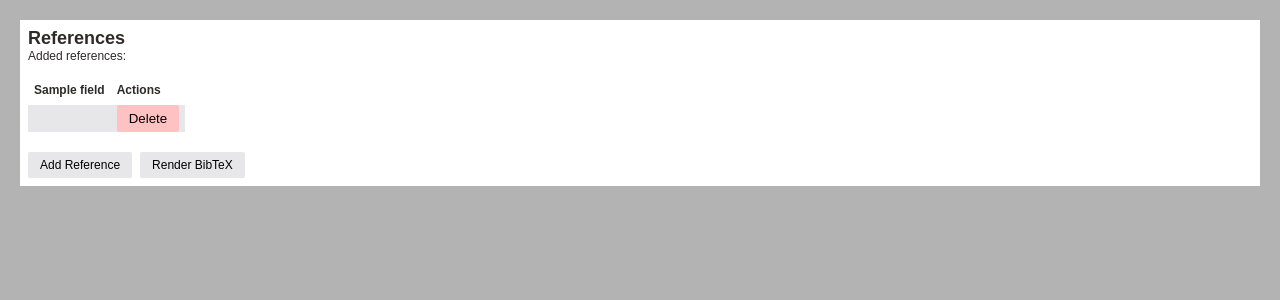
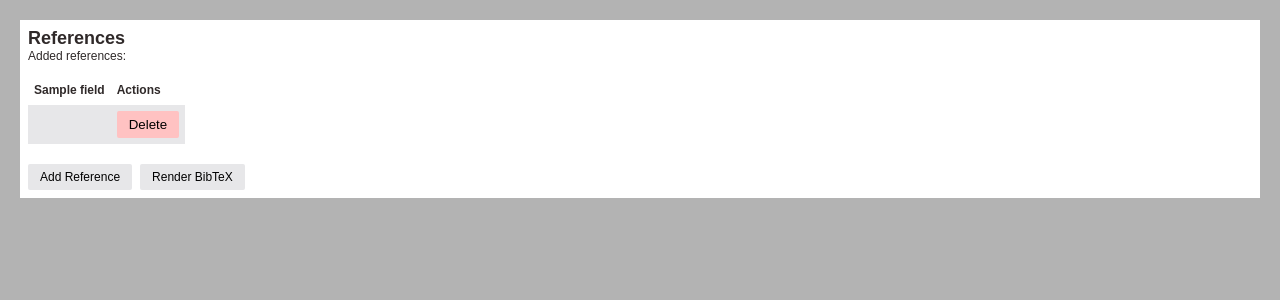
Before and after one commit to BorisBanchev/teamMagicians, a Flask app: template src/templates/index.html in a window 1280 px wide. Shown: the top 300 px of the page. Run offline with Flask 3, Linux system fonts and the light colour scheme; the template is opened without the code that fills it: most values are stand-ins (such as "Sample title", 1, 10 or a date in 2020).

Commit message:
Add text clamp to table

```diff
--- a/src/static/styles.css
+++ b/src/static/styles.css
@@ -117,6 +117,10 @@ input {
   overflow: scroll;
 }
 
+table {
+  max-width: 150%;
+}
+
 thead {
   text-align: left;
   height: 30px;
@@ -124,7 +128,11 @@ thead {
 
 td,
 th {
-  padding: 0px 6px;
+  padding: 6px;
+  max-width: 240px;
+  white-space: nowrap;
+  text-overflow: ellipsis;
+  overflow: hidden;
 }
 
 .reference_row:nth-child(odd) {
--- a/src/templates/add_reference.html
+++ b/src/templates/add_reference.html
@@ -100,9 +100,8 @@ if messages %}
       optional: ["volume", "number", "pages", "month", "note"],
     },
     book: {
-      mandatory: ["author", "title", "booktitle", "publisher", "year"],
+      mandatory: ["author", "title", "publisher", "editor", "year"],
       optional: [
-        "editor",
         "volume",
         "number",
         "series",
--- a/src/templates/index.html
+++ b/src/templates/index.html
@@ -35,7 +35,7 @@ block head %} {{ super() }}
           {% for reference in references %}
           <tr class="reference_row">
             {% for field in all_fields %}
-            <td>{{ reference.fields.get(field, '') }}</td>
+            <td><span class="td-content">{{ reference.fields.get(field, '') }}</span></td>
             {% endfor %}
             <td>
               <form
```
